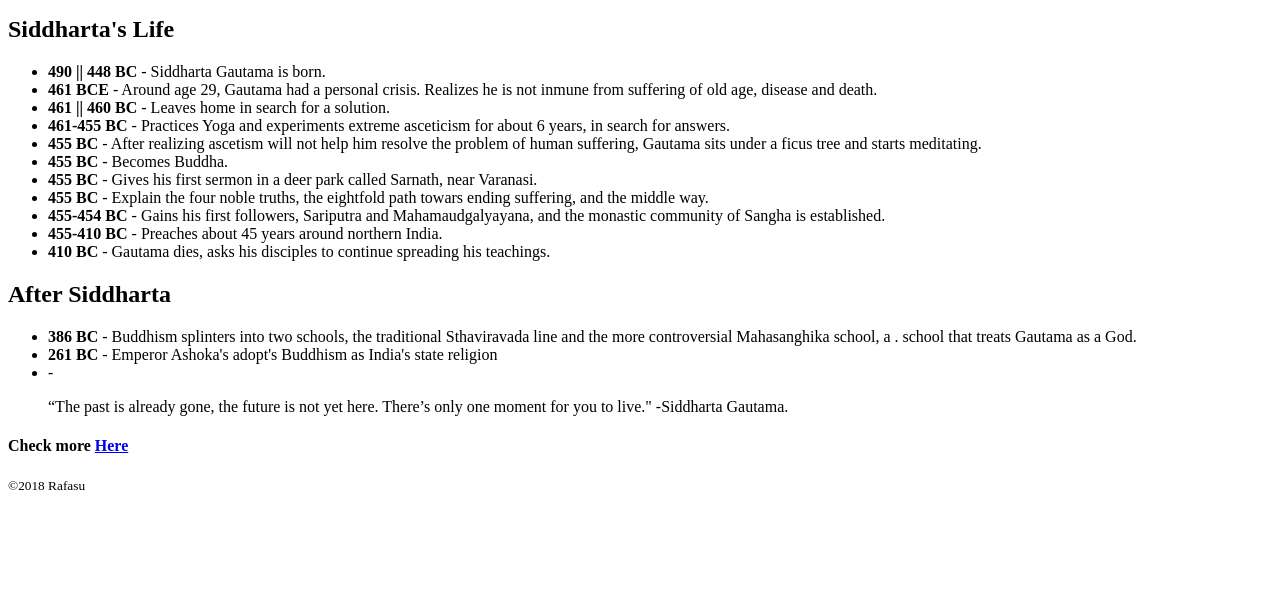
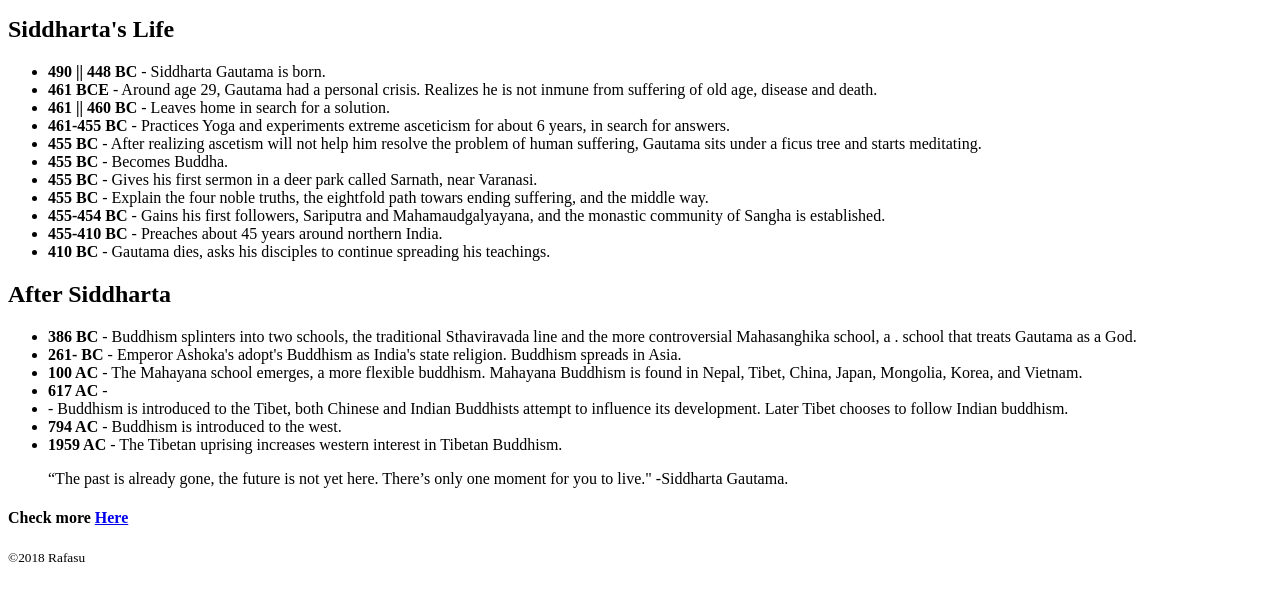
Before and after one commit to Rafasu/buddha-tribute, a plain HTML site: page index.html in a window 1280 px wide. Shown: the part 206-800 px from the top of the page. Drawn offline with Linux system fonts and the light colour scheme.

Commit message:
Finished timeline on buddhism

```diff
--- a/index.html
+++ b/index.html
@@ -48,9 +48,12 @@
                     <ul>
                         <li><strong>386 BC</strong> - Buddhism splinters into two schools, the traditional Sthaviravada line and the more controversial Mahasanghika school, a
                         . school that treats Gautama as a God.</li>
-                        <li><strong>261 BC</strong> - Emperor Ashoka's adopt's Buddhism as India's state religion</li>
-                        <li><strong></strong> - </li>
-
+                        <li><strong>261- BC</strong> - Emperor Ashoka's adopt's Buddhism as India's state religion. Buddhism spreads in Asia.</li>
+                        <li><strong>100 AC</strong> - The Mahayana school emerges, a more flexible buddhism. Mahayana Buddhism is found in Nepal, Tibet, China, Japan, Mongolia, Korea, and Vietnam. </li>
+                        <li><strong>617 AC</strong> - </li>
+                        <li><strong></strong> - Buddhism is introduced to the Tibet, both Chinese and Indian Buddhists attempt to influence its development. Later Tibet chooses to follow Indian buddhism.</li>
+                        <li><strong>794 AC</strong> - Buddhism is introduced to the west. </li>
+                        <li><strong>1959 AC</strong> - The Tibetan uprising increases western interest in Tibetan Buddhism.</li>
                     </ul>
 
                 </article>
```
